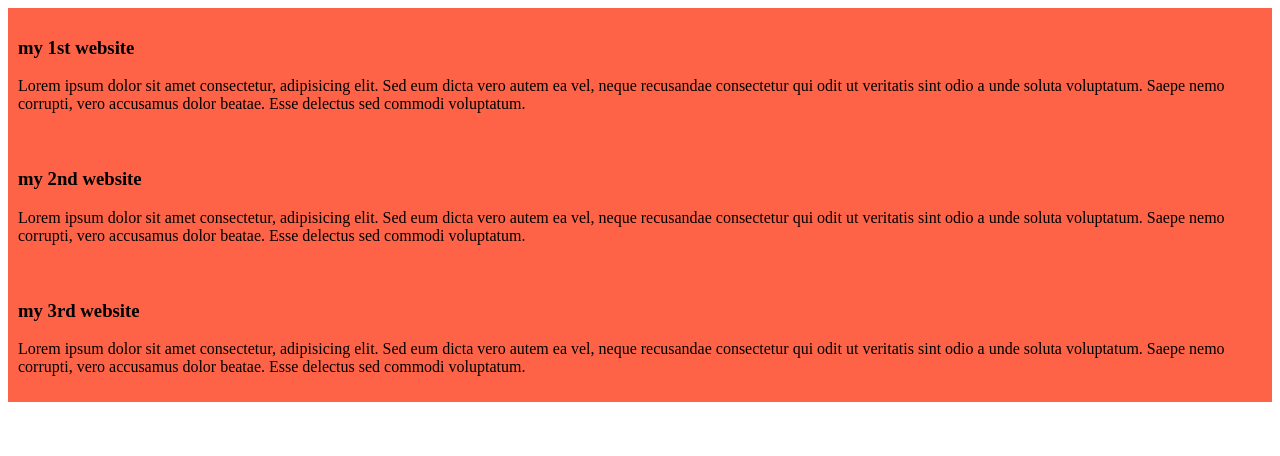
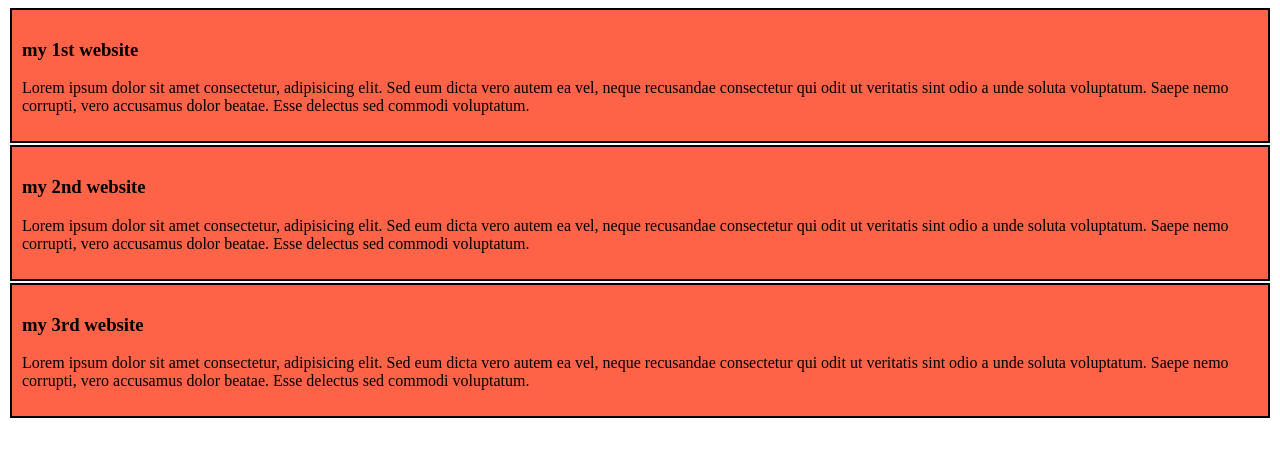
Before and after one commit to ImranRifat067/my-simple-website, a plain HTML site: page index.html in a window 1280 px wide. Drawn offline with Linux system fonts and the light colour scheme.

Commit message:
update dom

```diff
--- a/style/dom.css
+++ b/style/dom.css
@@ -1,4 +1,6 @@
 div{
     background-color: tomato;
     padding: 10px;
+    margin:2px;
+    border:2px solid black
 }
```
